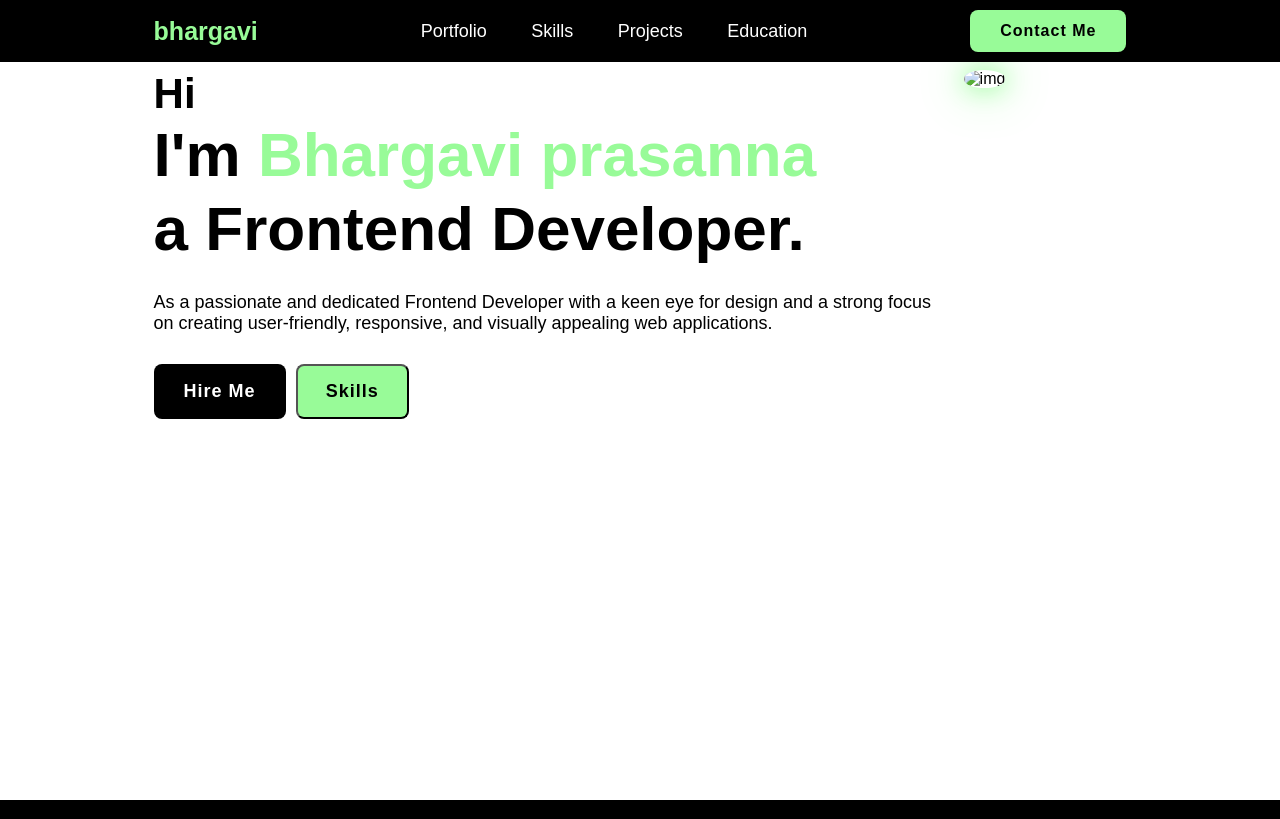
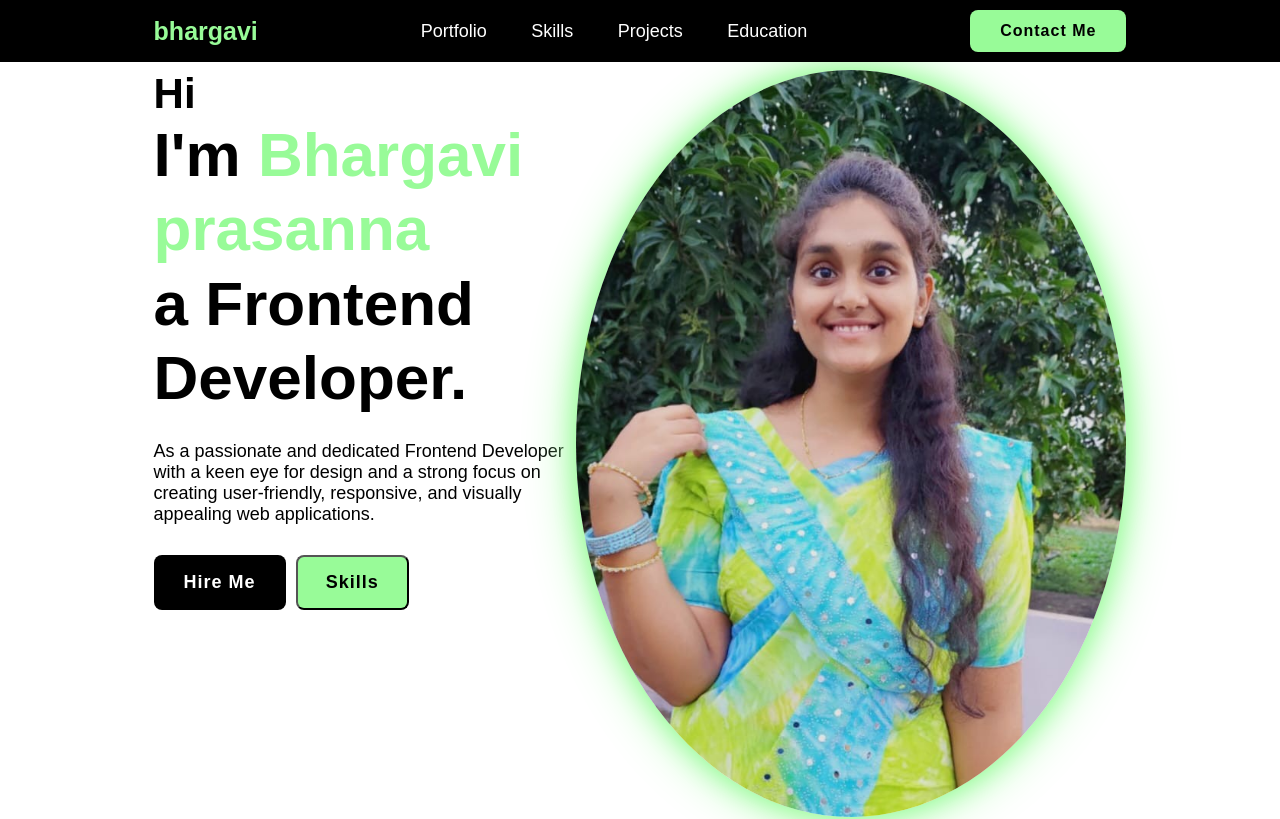
Before and after one commit to bhargaviprasanna1116/Portfolio, a plain HTML site: page index.html in a window 1280 px wide. Shown: the top 819 px of the page. Drawn offline with nearby package versions, Linux system fonts and the light colour scheme; the site is published under a folder, as on GitHub Pages, so addresses that start at the root find nothing.

Commit message:
changed index.html

```diff
--- a/intro.html
+++ b/index.html
@@ -31,7 +31,7 @@
             </div>
         </div>
         <div class="img-box">
-            <img src="/pandu1.jpg" alt="img">
+            <img src="./assets/pandu1.jpg" alt="img">
         </div>
     </section>
     <section class="about" id="about">
```
Also changed, not shown: assets/pandu1.jpg (renamed from pandu1.jpg).
